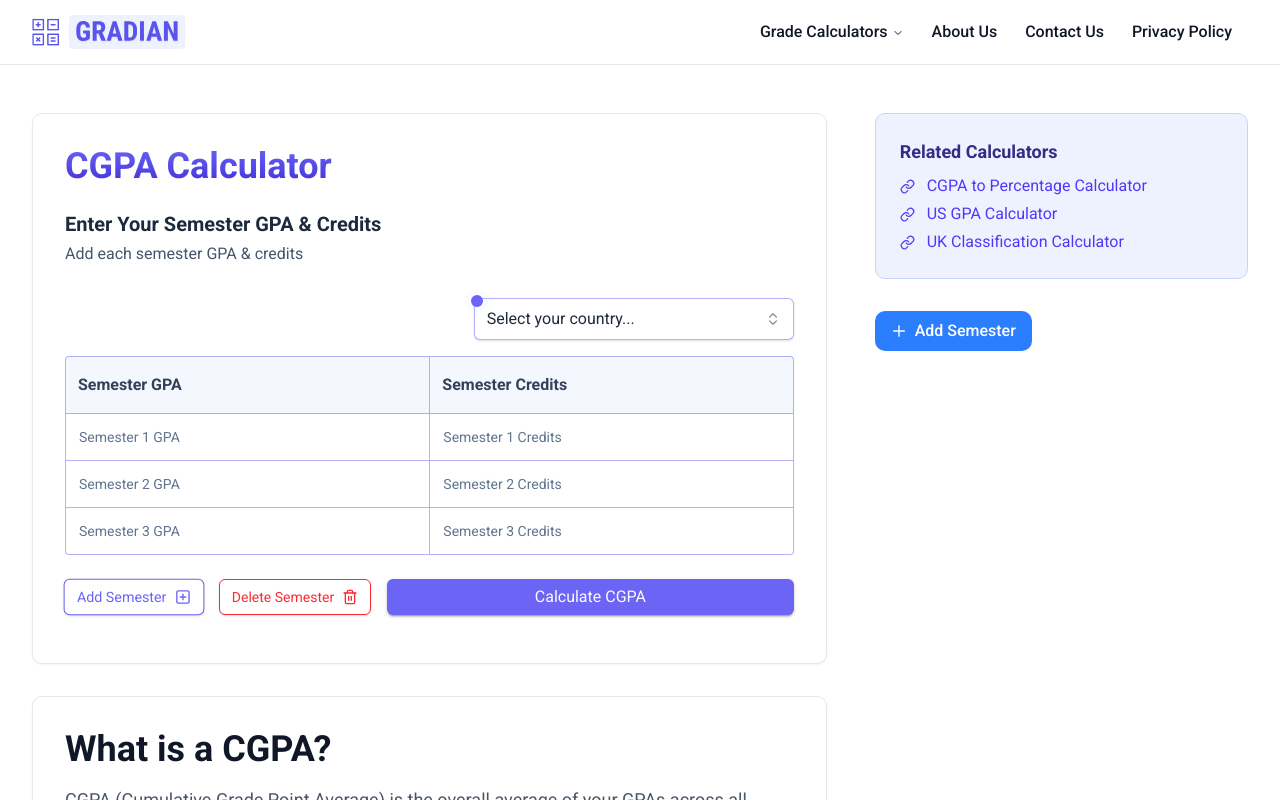
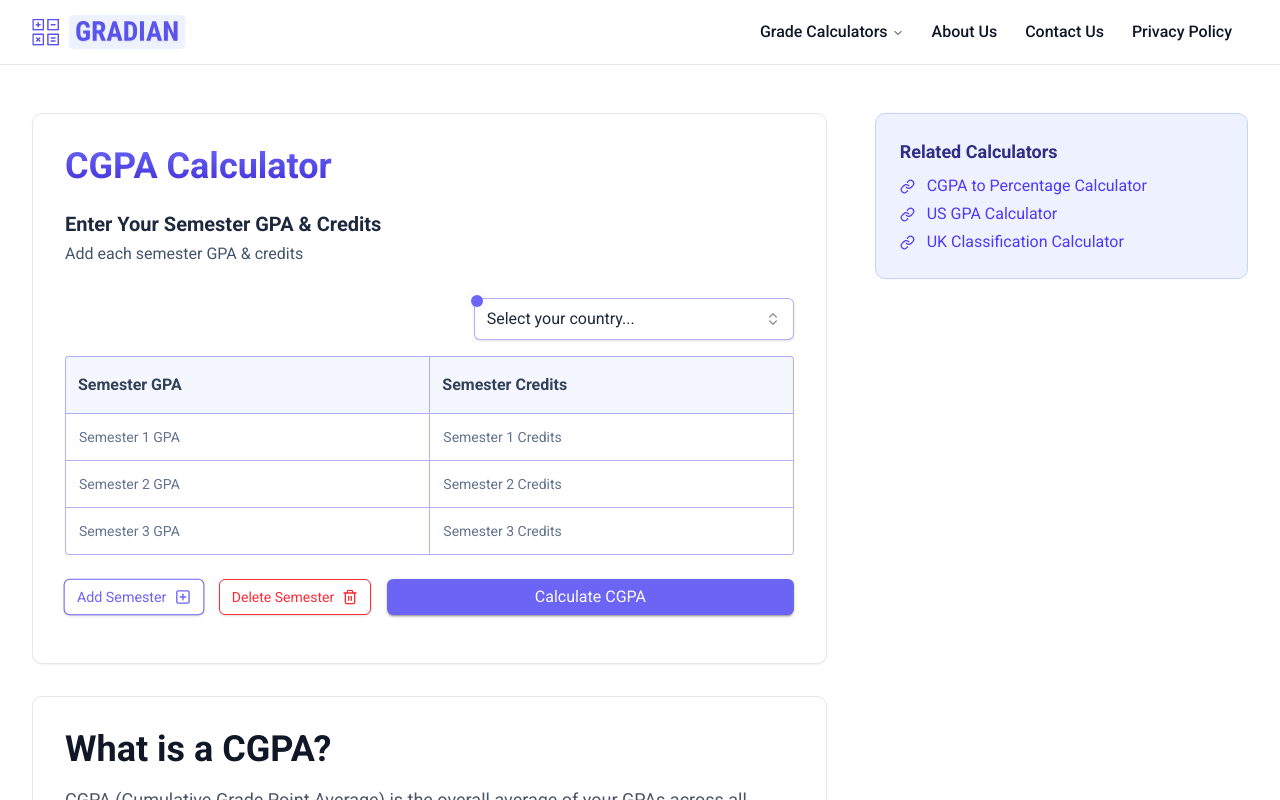
Before and after one commit to axeemgohar/grades-calculator, a Next.js app: page / in a window 1280 px wide. Shown: the top 800 px of the page. Built offline with nearby package versions, Linux system fonts and the light colour scheme.

Commit message:
Minor fix

```diff
--- a/app/page.js
+++ b/app/page.js
@@ -4,7 +4,6 @@ import RelatedLinks from '@/utils/RelatedLinks';
 import CGPACalculator from './grade-calculator/cgpa/components/CGPACalculator';
 import Link from 'next/link';
 import { LinkIcon } from 'lucide-react';
-import AddSemesterButton from '@/lib/ButtonEffect';
 
 export default function Home() {
   return (
@@ -67,7 +66,7 @@ export default function Home() {
               </li>
             </ul>
           </div>
-          <AddSemesterButton />
+
           <div id="ezoic-pub-ad-placeholder-114"></div>
         </div>
       </aside>
--- a/lib/ButtonEffect.jsx
+++ /dev/null
@@ -1,121 +0,0 @@
-'use client';
-
-import { useState, useEffect } from 'react';
-
-// Version 1: Pulse + Glow Effect (More noticeable)
-const AddSemesterButtonPulse = ({ onClick }) => {
-  const [showEffect, setShowEffect] = useState(true);
-  const [hasBeenClicked, setHasBeenClicked] = useState(false);
-
-  useEffect(() => {
-    if (!hasBeenClicked && showEffect) {
-      const timer = setTimeout(() => {
-        setShowEffect(false);
-      }, 5000);
-      return () => clearTimeout(timer);
-    }
-  }, [hasBeenClicked, showEffect]);
-
-  const handleClick = () => {
-    setHasBeenClicked(true);
-    setShowEffect(false);
-    onClick();
-  };
-
-  return (
-    <button
-      onClick={handleClick}
-      className={`
-        relative overflow-hidden px-4 py-2
-        bg-blue-500 hover:bg-blue-600 text-white font-medium rounded-lg
-        transition-all duration-200 focus:outline-none focus:ring-2 focus:ring-blue-300
-        ${
-          showEffect && !hasBeenClicked
-            ? 'animate-pulse shadow-lg shadow-blue-300'
-            : ''
-        }
-      `}
-    >
-      {showEffect && !hasBeenClicked && (
-        <div className="absolute inset-0 bg-blue-400 opacity-30 animate-ping rounded-lg"></div>
-      )}
-
-      <span className="relative z-10 flex items-center gap-2">
-        <svg
-          className="w-4 h-4"
-          fill="none"
-          stroke="currentColor"
-          viewBox="0 0 24 24"
-        >
-          <path
-            strokeLinecap="round"
-            strokeLinejoin="round"
-            strokeWidth={2}
-            d="M12 4v16m8-8H4"
-          />
-        </svg>
-        Add Semester
-      </span>
-    </button>
-  );
-};
-
-// Version 2: Subtle Breathing Effect (More elegant)
-const AddSemesterButtonBreathing = ({ onClick }) => {
-  const [showEffect, setShowEffect] = useState(true);
-  const [hasBeenClicked, setHasBeenClicked] = useState(false);
-
-  useEffect(() => {
-    if (!hasBeenClicked && showEffect) {
-      const timer = setTimeout(() => {
-        setShowEffect(false);
-      }, 5000);
-      return () => clearTimeout(timer);
-    }
-  }, [hasBeenClicked, showEffect]);
-
-  const handleClick = () => {
-    setHasBeenClicked(true);
-    setShowEffect(false);
-    onClick();
-  };
-
-  return (
-    <button
-      onClick={handleClick}
-      className={`
-        px-4 py-2 bg-blue-500 hover:bg-blue-600 text-white font-medium rounded-lg
-        transition-all duration-200 focus:outline-none focus:ring-2 focus:ring-blue-300
-        ${showEffect && !hasBeenClicked ? 'animate-bounce' : ''}
-      `}
-      style={{
-        ...(showEffect &&
-          !hasBeenClicked && {
-            animation: 'gentle-breathe 2s ease-in-out infinite',
-          }),
-      }}
-    >
-      <span className="flex items-center gap-2">
-        <svg
-          className="w-4 h-4"
-          fill="none"
-          stroke="currentColor"
-          viewBox="0 0 24 24"
-        >
-          <path
-            strokeLinecap="round"
-            strokeLinejoin="round"
-            strokeWidth={2}
-            d="M12 4v16m8-8H4"
-          />
-        </svg>
-        Add Semester
-      </span>
-    </button>
-  );
-};
-
-// Use whichever version you prefer
-const AddSemesterButton = AddSemesterButtonBreathing; // or AddSemesterButtonBreathing
-
-export default AddSemesterButton;
```
